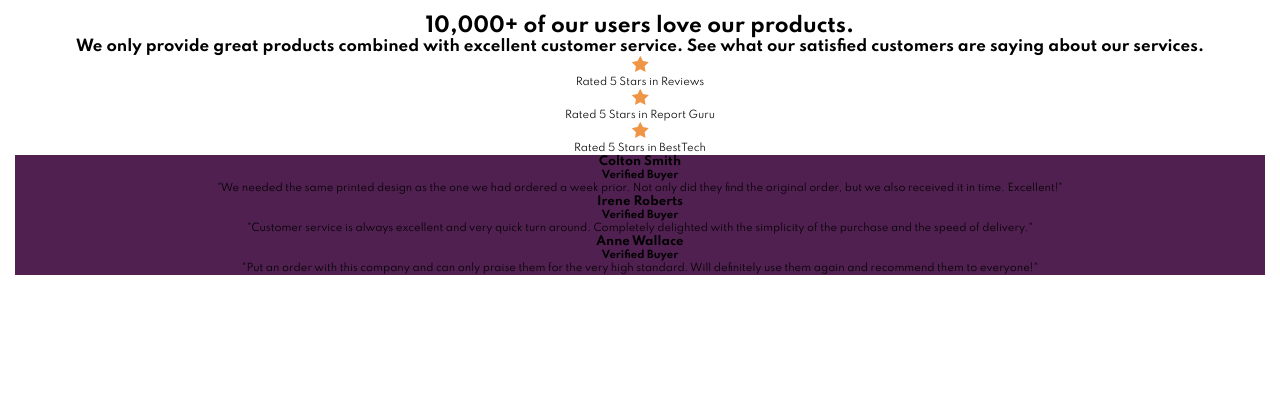
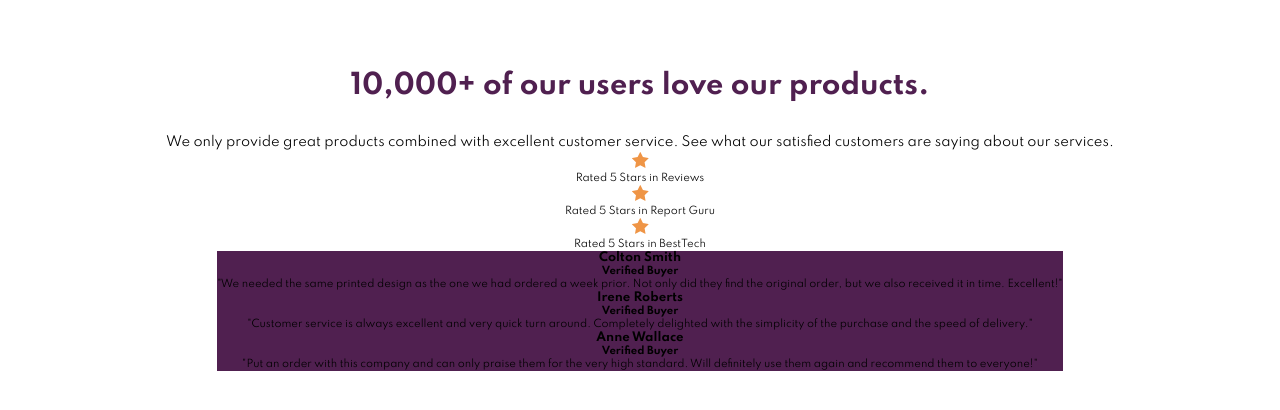
Before and after one commit to lopez-tomas/social-proof-section, a plain HTML site: page index.html in a window 1280 px wide. Shown: the top 410 px of the page. Drawn offline with Linux system fonts and the light colour scheme.

Commit message:
H1 styles. Preparing H2 styles.

```diff
--- a/styles/main.sass
+++ b/styles/main.sass
@@ -22,11 +22,26 @@ html
 main
     display: flex
     flex-direction: column
+    align-items: center
     min-height: 1530px
     width: 100%
-    padding: 15px
+    //padding: 15px
     text-align: center
     background-color: $white
+
+    h1
+        width: 80%
+        margin-top: 70px
+        font-size: $font-size + 1.2rem
+        color: $dark-magenta
+
+    h2
+        width: 95%
+        margin-top: 30px
+        text-align: center
+        font-size: $font-size - .2rem
+        font-weight: $font-light
+        line-height: $font-size + .5rem
 
 .cards
     &__review
```
Also changed, not shown: css/main.css, 1 other file.
